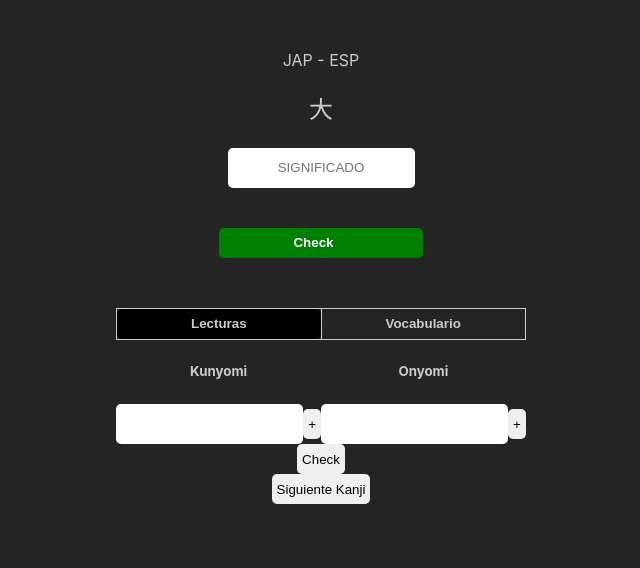
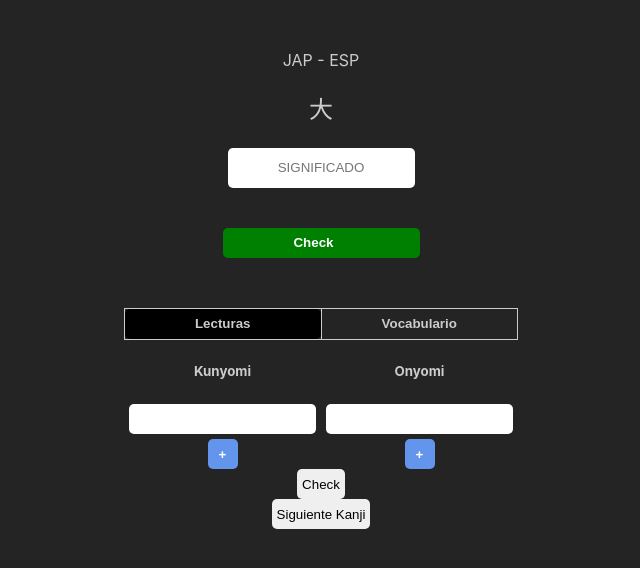
Before and after one commit to ATalaveraDev/learn-kanji, a React (Vite) app: page / in a window 1280 px wide. Shown: the top 568 px of the page, without its empty margins (319-959 px from the left). Built offline with nearby package versions, Linux system fonts and the light colour scheme.

Commit message:
Inputs list styles

```diff
--- /dev/null
+++ b/src/components/UI/InputsList.css
@@ -0,0 +1,12 @@
+.inputs-list-container input {
+  margin: 5px 5px;
+  height: 20px;
+  display: block;
+}
+
+.inputs-list-container button {
+  background-color: cornflowerblue;
+  color: #FFF;
+  font-weight: 600;
+  width: 30px
+}
--- a/src/components/UI/InputsList.tsx
+++ b/src/components/UI/InputsList.tsx
@@ -1,4 +1,6 @@
 import { useState } from 'react';
+
+import './InputsList.css';
 
 type InputsListComponent = {
   title: string;
@@ -16,7 +18,7 @@ const InputsList = ({title}: InputsListComponent) => {
   };
 
   return (
-    <div>
+    <div className="inputs-list-container">
       <h5>{title}</h5>
       {readings.map((input, index) => <input key={`${input.id}-${index}`} type="text" />)}
       <button type="button" onClick={addInput}>+</button>
```
